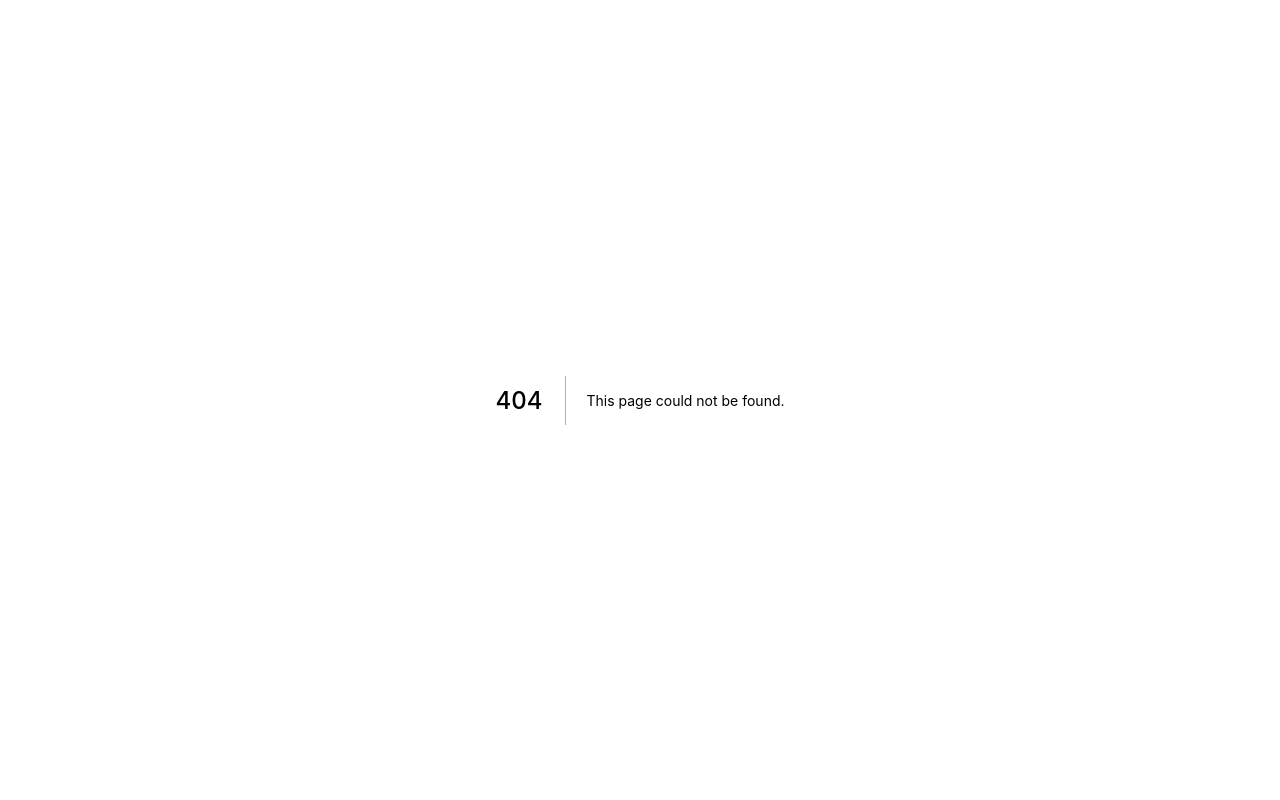
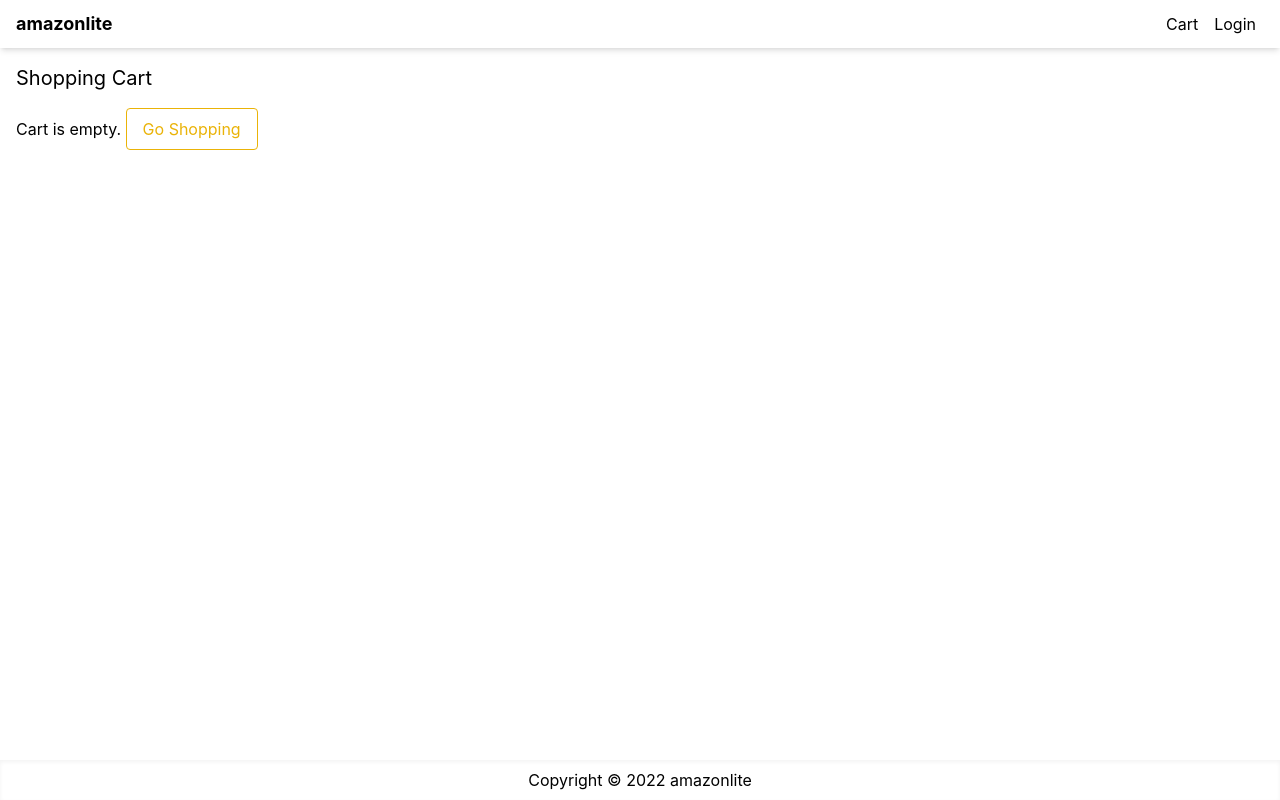
Before and after one commit to victornguyen75/amazonlite, a Next.js app: page /cart/Cart in a window 1280 px wide. Before the commit this address had no page. Built offline with nearby package versions, Linux system fonts and the light colour scheme.

Commit message:
feat(Cart.tsx, index.ts): add Cart page

```diff
--- /dev/null
+++ b/pages/cart/Cart.tsx
@@ -0,0 +1,83 @@
+import React, { useContext } from "react";
+import Link from "next/link";
+import Image from "next/image";
+import { XCircleIcon } from "@heroicons/react/outline";
+
+import { Layout } from "../../components";
+import { Store, Product } from "../../utils";
+
+export default function Cart(): JSX.Element {
+  const { state, dispatch } = useContext(Store);
+  const {
+    cart: { items },
+  } = state;
+
+  const removeItem = (item: Product) => {
+    dispatch({ type: "CART_REMOVE_ITEM", payload: item });
+  };
+
+  return (
+    <Layout title="Shopping Cart">
+      <h1 className="mb-4 text-xl">Shopping Cart</h1>
+      {items.length === 0 ? (
+        <div>
+          Cart is empty.{" "}
+          <Link href="/">
+            <button
+              className="bg-transparent border border-yellow-500 text-yellow-500 hover:bg-yellow-500 hover:text-white text-center py-2 px-4 rounded"
+              type="button"
+            >
+              Go Shopping
+            </button>
+          </Link>
+        </div>
+      ) : (
+        <div className="grid md:grid-cols-4 md:gap-5">
+          <div className="overflow-x-auto md:col-span-3">
+            <table className="min-w-full">
+              <thead className="border-b">
+                <tr>
+                  <th className="px-5 text-left">Item</th>
+                  <th className="px-5 text-right">Quantity</th>
+                  <th className="px-5 text-right">Price</th>
+                  <th className="px-5">Action</th>
+                </tr>
+              </thead>
+              <tbody>
+                {items.map((item: Product) => (
+                  <tr key={item.slug} className="border-b">
+                    <td>
+                      <Link href={`/product/${item.slug}`}>
+                        <a className="flex items-center">
+                          <Image
+                            src={item.image}
+                            alt={item.name}
+                            height="50"
+                            width="50"
+                          />
+                          &nbsp;
+                          {item.name}
+                        </a>
+                      </Link>
+                    </td>
+                    <td className="p-5 text-right">{item.cartCount}</td>
+                    <td className="p-5 text-right">${item.price}</td>
+                    <td className="p-5 text-center">
+                      <button onClick={() => removeItem(item)}>
+                        <XCircleIcon className="h-5 w-5">
+                          {item.cartCount}
+                        </XCircleIcon>
+                      </button>
+                    </td>
+                  </tr>
+                ))}
+              </tbody>
+            </table>
+          </div>
+        </div>
+      )}
+    </Layout>
+  );
+}
+
+Cart.displayName = "Cart";
--- /dev/null
+++ b/pages/cart/index.ts
@@ -0,0 +1 @@
+export { default } from "./Cart";
```
